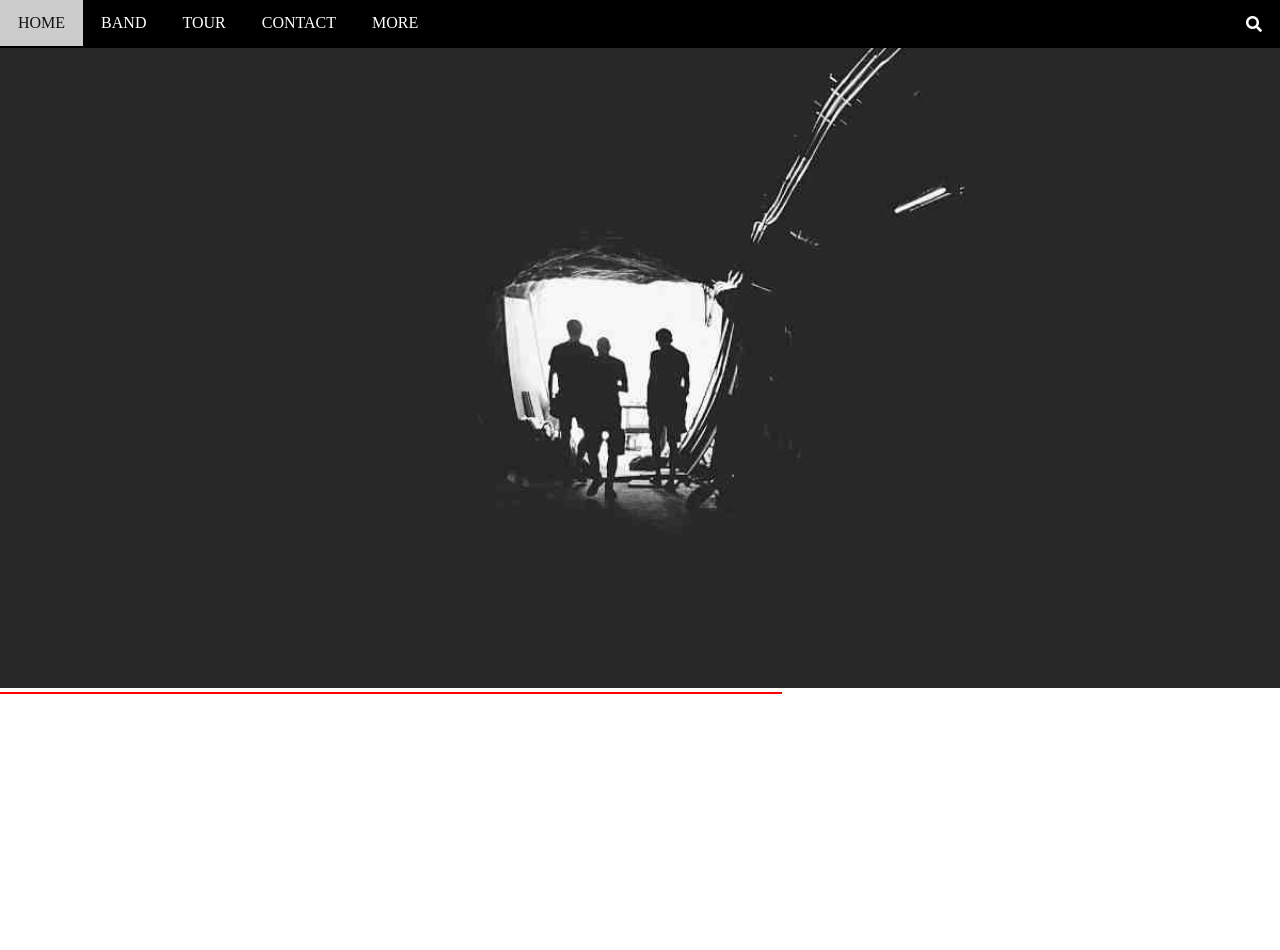
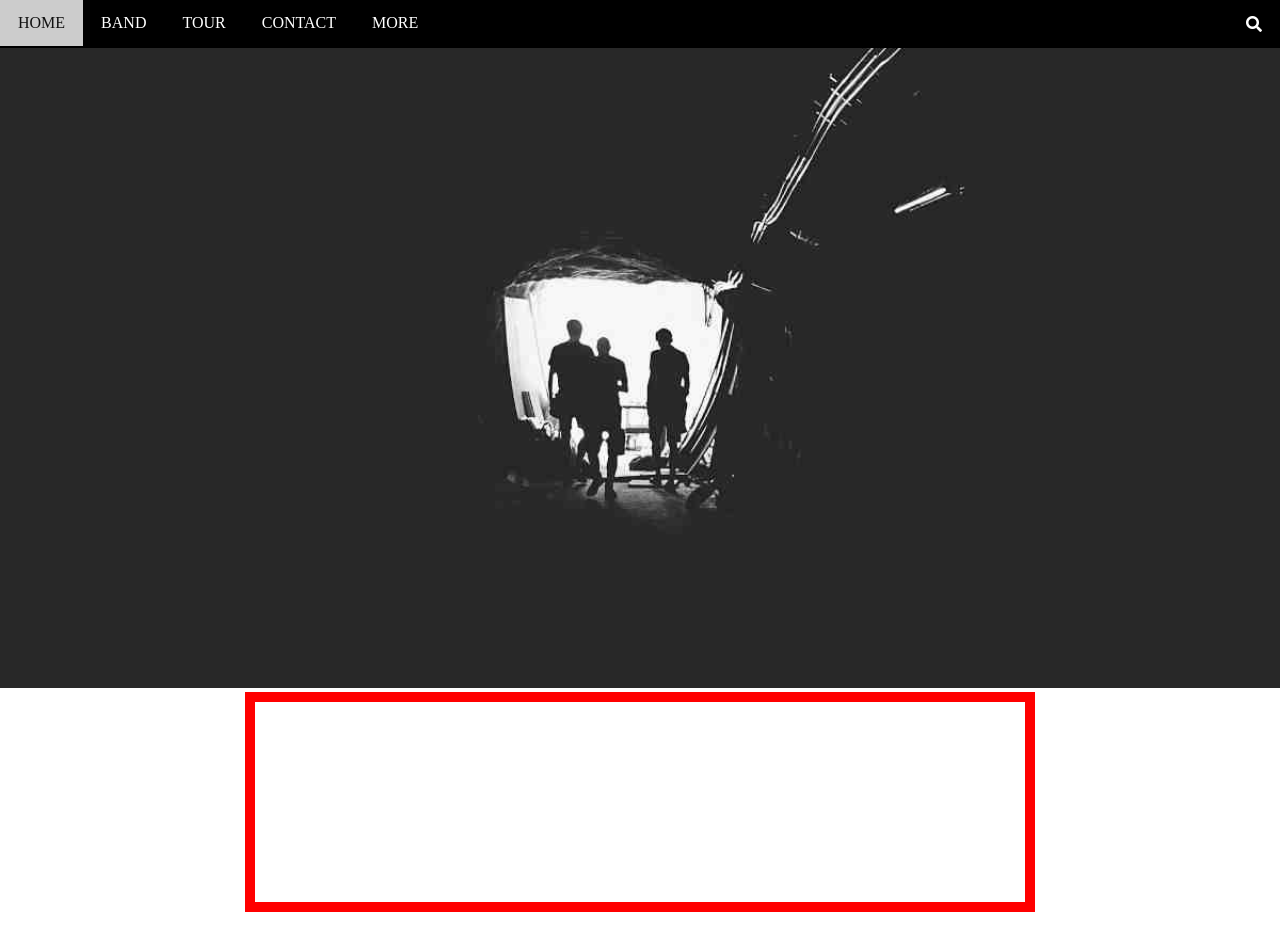
Before and after one commit to booldook/2020-kn-pb-04-band, a plain HTML site: page html/index.html in a window 1280 px wide. Shown: the top 950 px of the page. Drawn offline with Linux system fonts and the light colour scheme.

Commit message:
index.html

```diff
--- a/css/index.css
+++ b/css/index.css
@@ -1,6 +1,9 @@
 /* Normalize */
 html, body {margin: 0; padding: 0;}
+h1, h2, h3, h4, h5, h6, div, p {box-sizing: border-box;}
 body {height: 10000px;}
+
+
 /* 공통사항 */
 .clearfix {clear: both;}
 
@@ -18,4 +21,4 @@ body {height: 10000px;}
 /* .main-img {width: 1200px;} */
 /* .main-img {max-width: 1400px; width: 100%;} */
 .main-img {width: 100%;}
-.band-wrap {border: 1px solid red; width: 780px;}
+.band-wrap {border: 10px solid red; width: 100%; max-width: 790px; margin: 0 auto; padding: 100px 12px;}
```
Also changed, not shown: html/index.html (+0 -1 lines).
